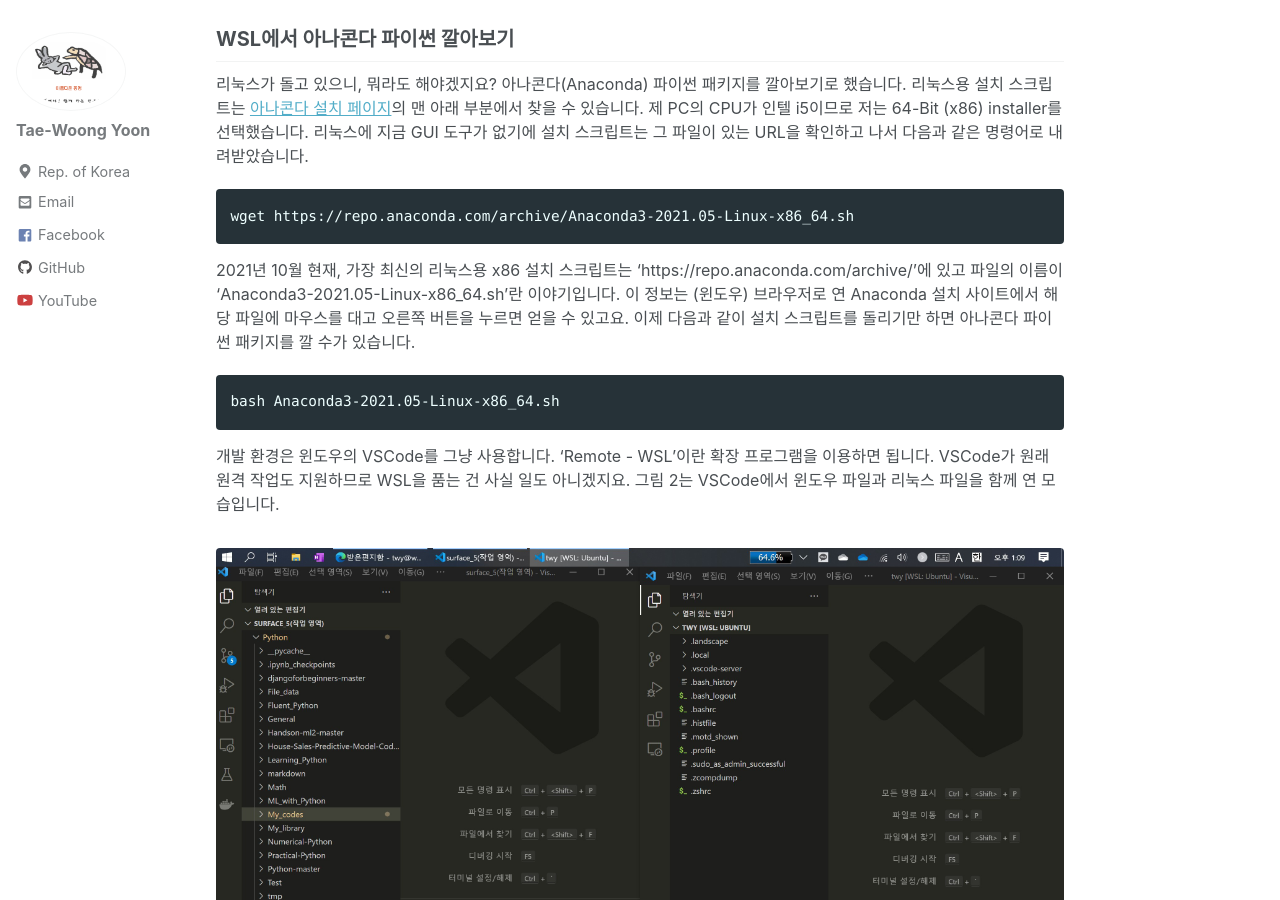
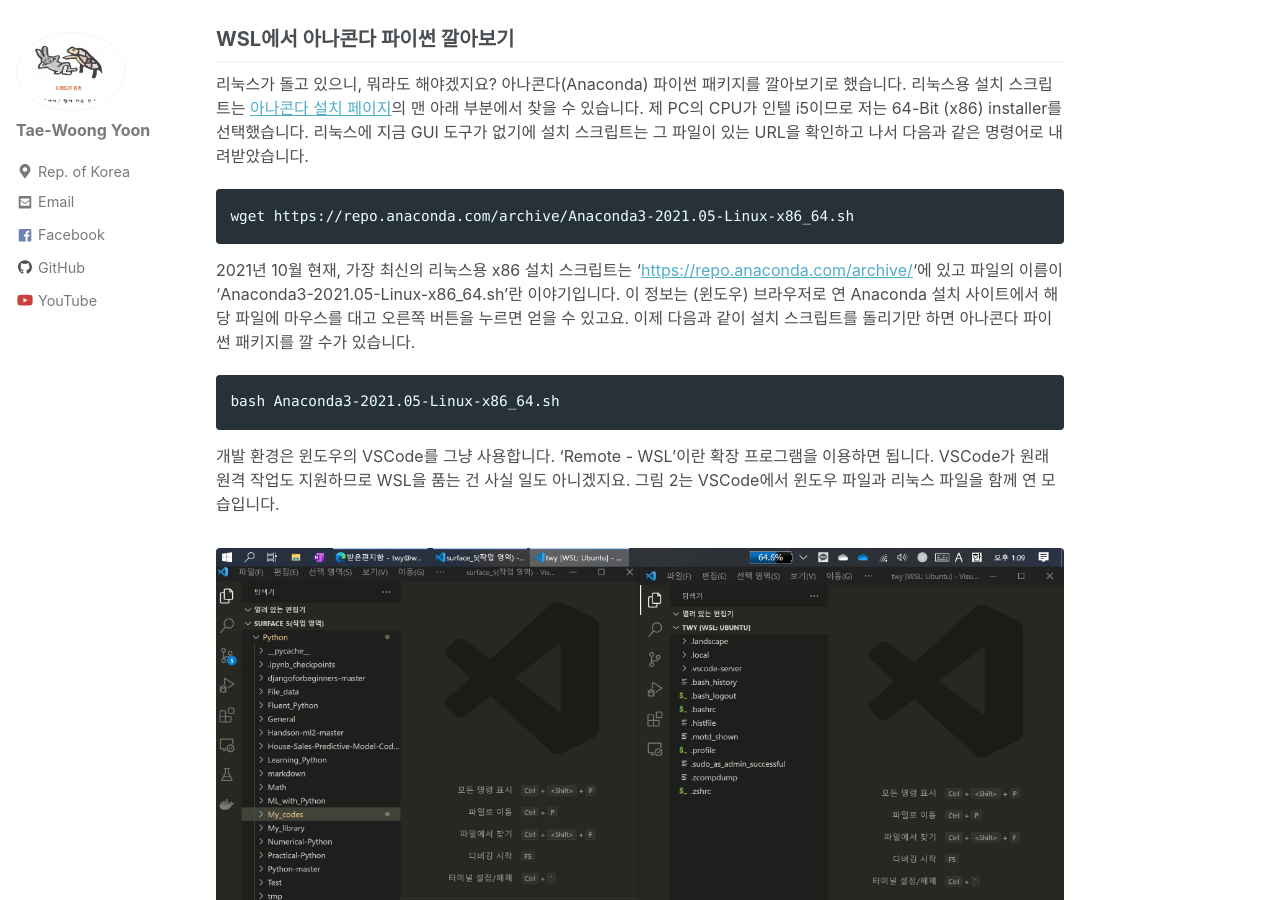
Before and after one commit to twy80/mkkim85.github.io, a Jekyll site: the page built from _posts/2021-10-08-wsl.md, in a window 1280 px wide and 900 px high, scrolled down 1899 px. Built offline with Jekyll 4.4.1, drawn with Linux system fonts in a browser that asks for light colours; nearby versions of some CDN libraries; some of the changed lines change nothing that is shown.

Commit message:
Update 2021-10-08-wsl.md

````diff
--- a/_posts/2021-10-08-wsl.md
+++ b/_posts/2021-10-08-wsl.md
@@ -52,7 +52,7 @@
 wget https://repo.anaconda.com/archive/Anaconda3-2021.05-Linux-x86_64.sh
 ```
 
-2021년 10월 현재, 가장 최신의 리눅스용 x86 설치 스크립트는 'https://repo.anaconda.com/archive/'에 있고 파일의 이름이 'Anaconda3-2021.05-Linux-x86_64.sh'란 이야기입니다. 이 정보는 (윈도우) 브라우저로 연 Anaconda 설치 사이트에서 해당 파일에 마우스를 대고 오른쪽 버튼을 누르면 얻을 수 있고요. 이제 다음과 같이 설치 스크립트를 돌리기만 하면 아나콘다 파이썬 패키지를 깔 수가 있습니다.
+2021년 10월 현재, 가장 최신의 리눅스용 x86 설치 스크립트는 '[https://repo.anaconda.com/archive/](https://repo.anaconda.com/archive/)'에 있고 파일의 이름이 'Anaconda3-2021.05-Linux-x86_64.sh'란 이야기입니다. 이 정보는 (윈도우) 브라우저로 연 Anaconda 설치 사이트에서 해당 파일에 마우스를 대고 오른쪽 버튼을 누르면 얻을 수 있고요. 이제 다음과 같이 설치 스크립트를 돌리기만 하면 아나콘다 파이썬 패키지를 깔 수가 있습니다.
 
 ```
 bash Anaconda3-2021.05-Linux-x86_64.sh
````
